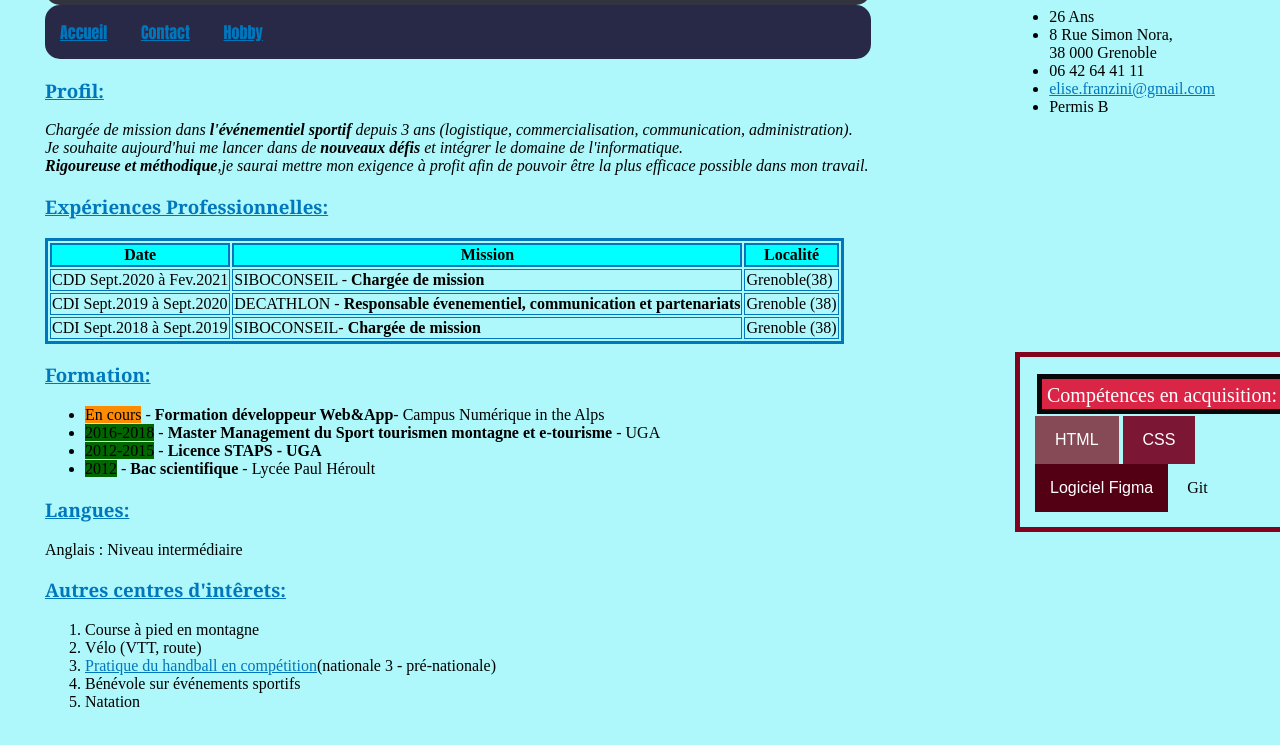
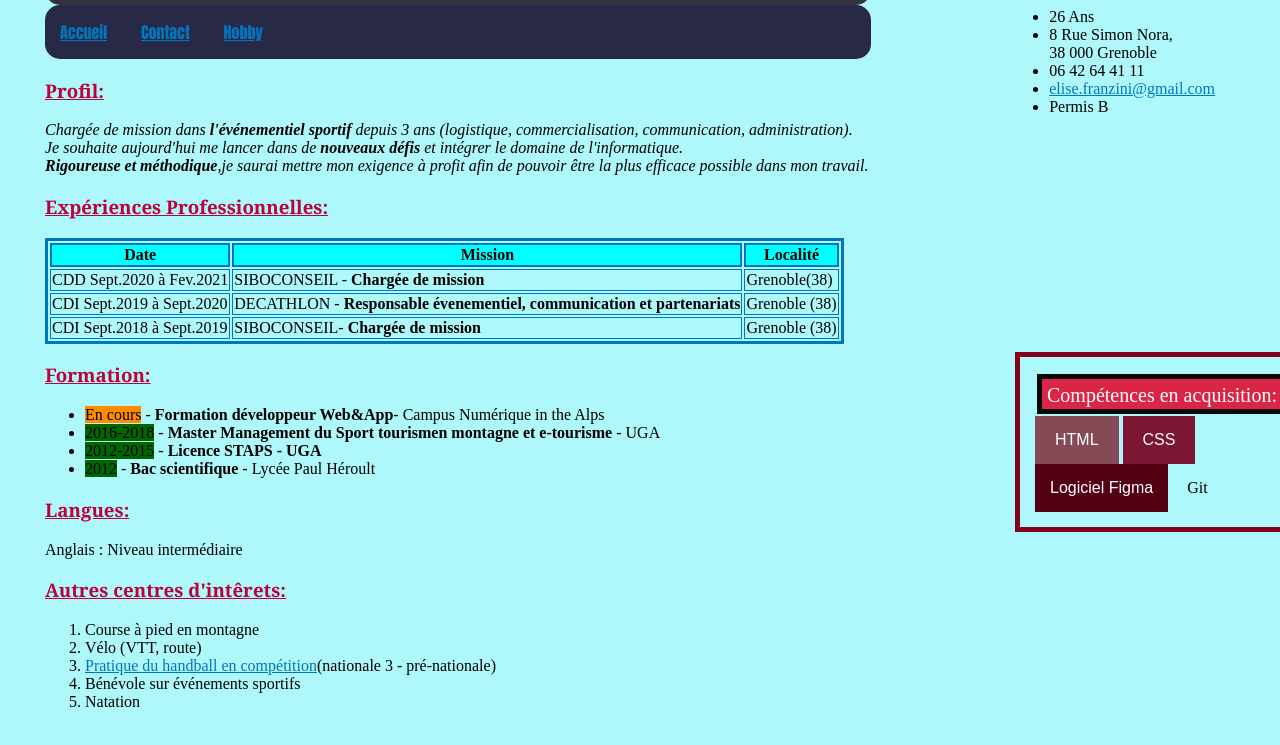
Before and after one commit to Elise-FR/CV-Elise, a plain HTML site: page index.html in a window 1280 px wide. Shown: the part 203-948 px from the top of the page. Drawn offline with Linux system fonts and the light colour scheme.

Commit message:
changement de couleur sur H3

```diff
--- a/style.css
+++ b/style.css
@@ -78,7 +78,7 @@ a {
 }
 
 h3 {
-    color:#0077bd;
+    color:#bd0039;
     font-family: Georgia;
 }
 
```
